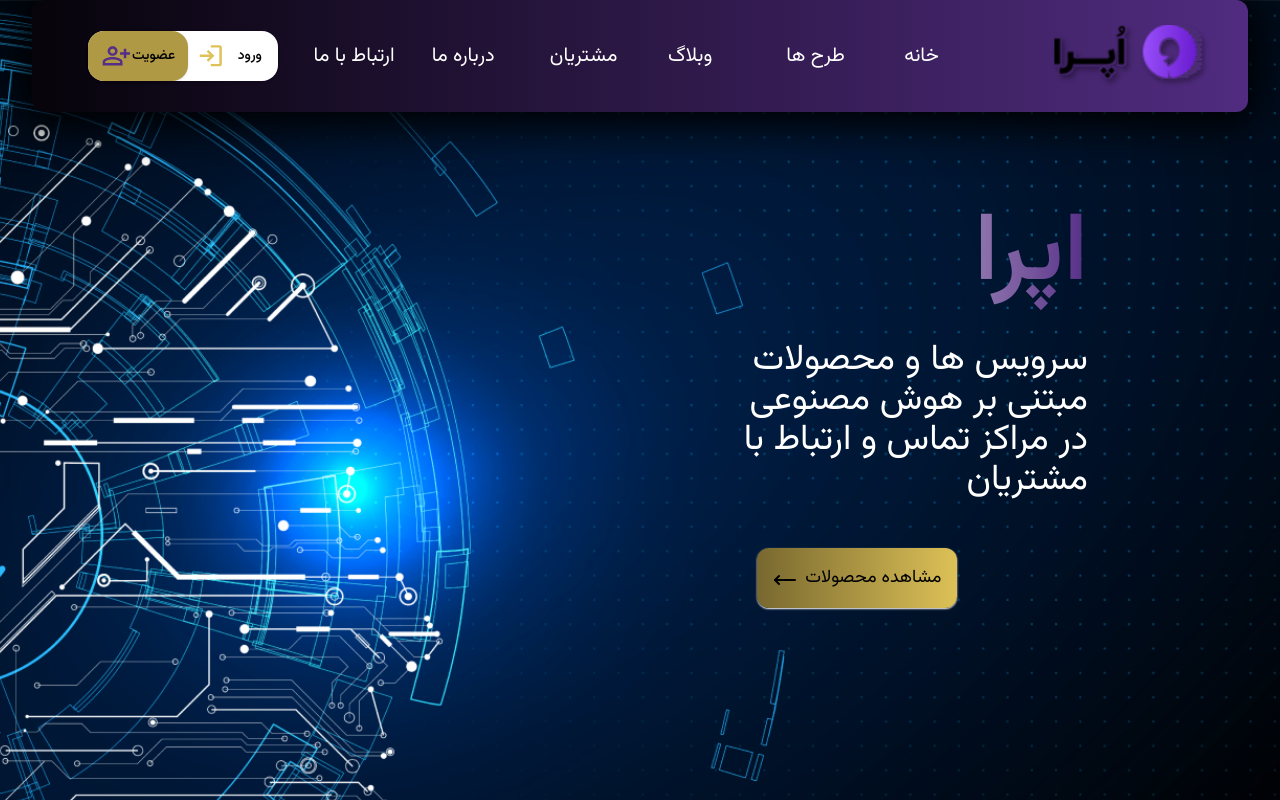
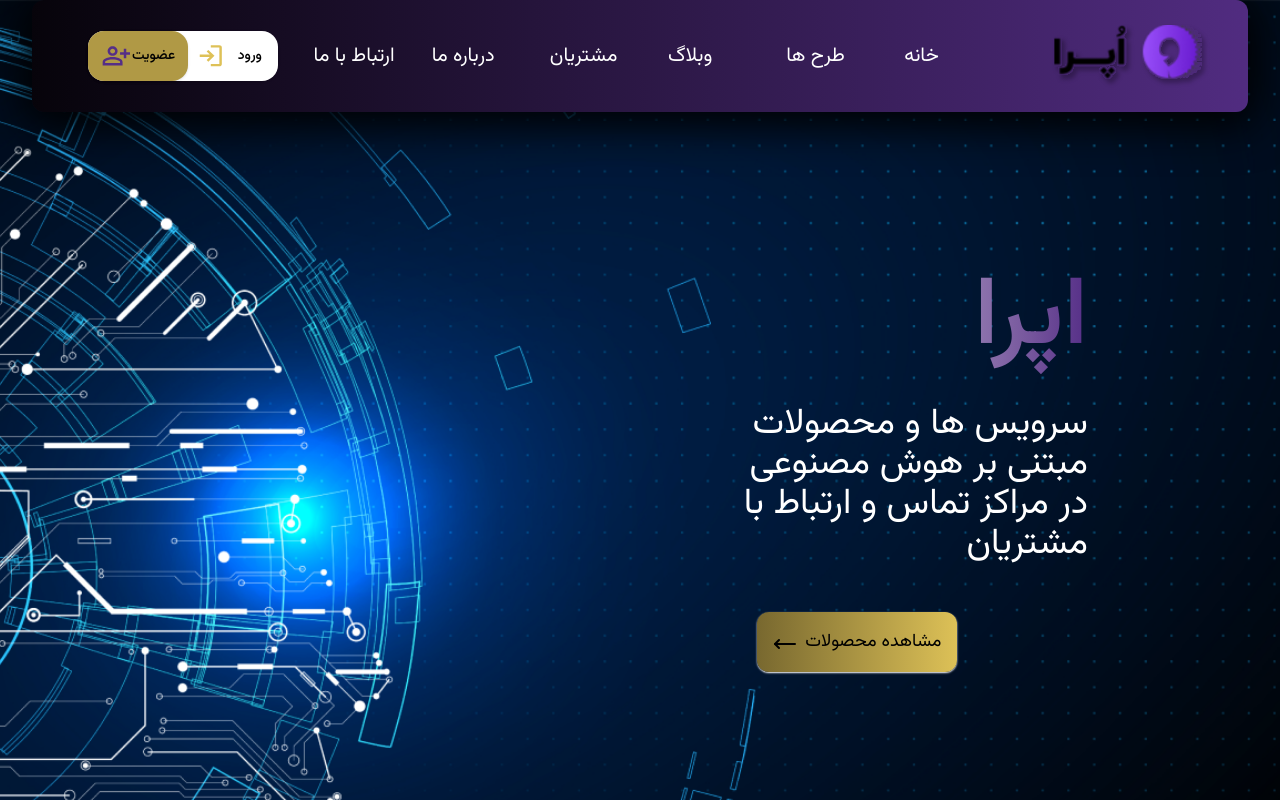
Before and after one commit to Mohammad-Zafari/OperaWebsite, a Next.js app: page / in a window 1280 px wide. Shown: the top 800 px of the page. Built offline with nearby package versions, Linux system fonts and the light colour scheme.

Commit message:
hero editted

```diff
--- a/src/components/hero/Hero.tsx
+++ b/src/components/hero/Hero.tsx
@@ -6,12 +6,12 @@ const Hero = () => {
     <>
       <div
         id="heroContainer"
-        className="bg-[url('/hero-pattern.png')] bg-cover bg-right pb-40 sm:pb-96 pt-32 sm:pt-44"
+        className="bg-[url('/hero-pattern.png')] bg-cover bg-right pb-56 sm:pb-96 md:pb-44 lg:pb-72 xl:pb-96 pt-32 sm:pt-60"
         dir="rtl"
       >
         <div
           id="textsContainer"
-          className="bg-re-200 md:w-5/12 lg:w-4/12 xl:2/12 lg:mr-40 p-8"
+          className="bg-re-200 md:w-7/12 lg:w-4/12 xl:2/12 md:mr-20 lg:mr-40 p-8"
         >
           <h1
             id="heroTitle"
--- a/src/components/login/Login.tsx
+++ b/src/components/login/Login.tsx
@@ -6,7 +6,6 @@ import { Input } from "../ui/input";
 import { Button } from "../ui/button";
 import { Label } from "../ui/label";
 import { Checkbox } from "../ui/checkbox";
-import { ToastAction } from "@/components/ui/toast"
 import { useToast } from "@/components/ui/use-toast"
 import { CircleUserRound, Eye, EyeOff, Lock } from "lucide-react";
 import {
```
